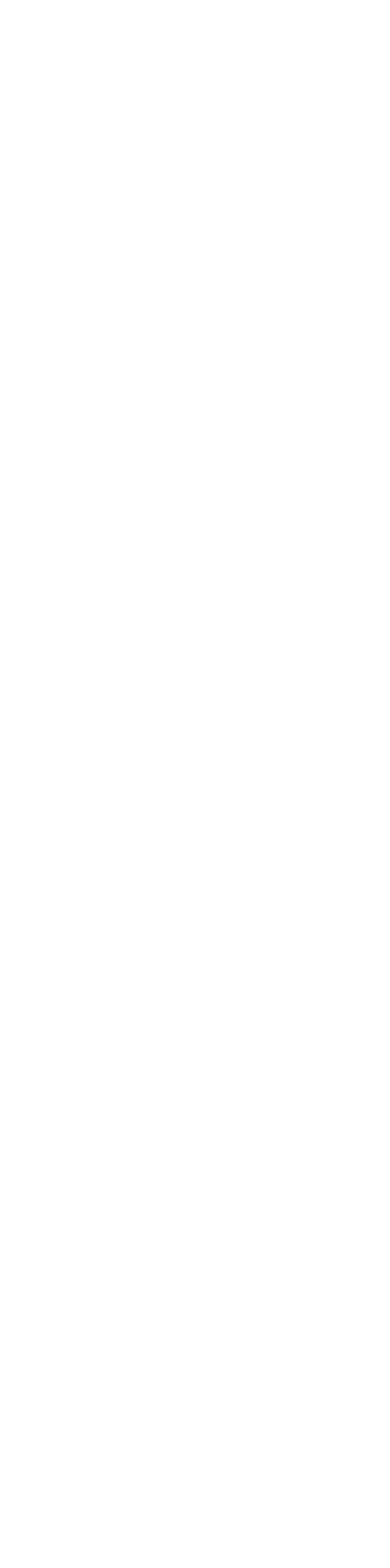
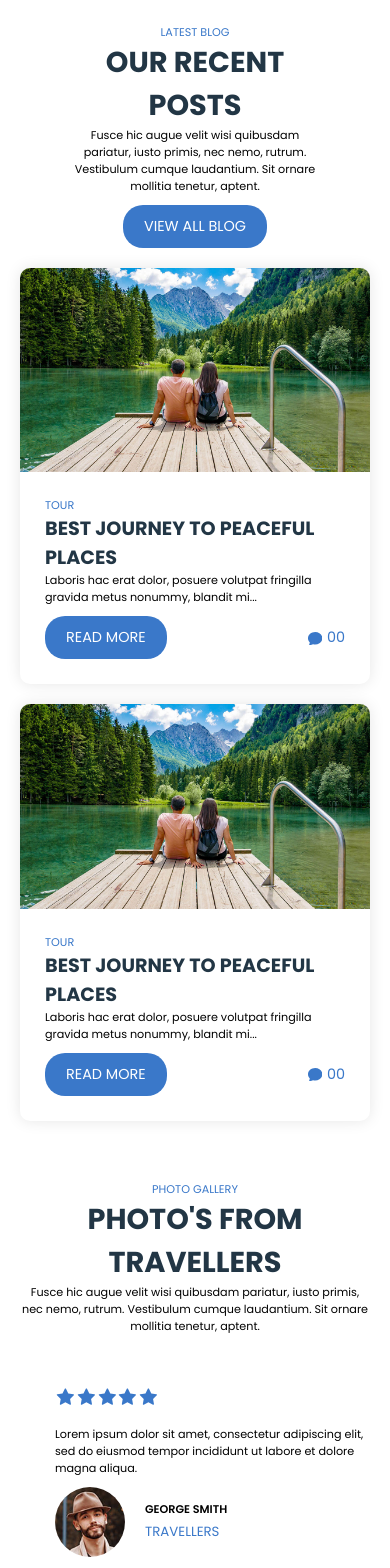
Before and after one commit to Shashikant2002/Travel-Site-From-Office, a React (Create React App) app: page / in a window 390 px wide. Shown: the part 9320-10888 px from the top of the page. Before the commit the page ends 9314 px from the top, so only its background shows below. Built offline with nearby package versions, Linux system fonts and the light colour scheme.

Commit message:
home res complete

```diff
--- a/src/App.js
+++ b/src/App.js
@@ -8,7 +8,7 @@ function App() {
    <>
       <Header />
       <Home />
-      {/* <Footer /> */}
+      <Footer />
    </>
   );
 }
--- a/src/Pages/Home.jsx
+++ b/src/Pages/Home.jsx
@@ -19,8 +19,8 @@ const Home = () => {
       <SpecialPackages />
       <PhotoGallery />
       <DiscountOffer />
-      {/* <LatestBlog /> */}
-      {/* <Review /> */}
+      <LatestBlog />
+      <Review />
     </>
   )
 }
--- a/src/components/Footer/Footer.jsx
+++ b/src/components/Footer/Footer.jsx
@@ -11,7 +11,7 @@ const Footer = () => {
         <>
             <footer className="footer">
                 <div className="container">
-                    <div className="footContent justifyContentBetween flex">
+                    <div className="footContent justifyContentBetween flex flexWrap">
                         <div className="col logoContent">
                             <div className="logo">
                                 <img src={Logo} alt="Footer Logo" />
--- a/src/components/Footer/footer.css
+++ b/src/components/Footer/footer.css
@@ -1,10 +1,12 @@
 .footer {
     background: rgba(34, 54, 69, 0.98);
-    padding: 80px 0 0 0;
+    padding: 30px 0 0 0;
 }
-.footer .footContent{
+
+.footer .footContent {
     padding: 0 0 40px 0;
 }
+
 .footer .footContent .logo {
     width: 100%;
     max-width: 200px;
@@ -18,16 +20,20 @@
     width: 25%;
     padding-right: 40px;
 }
-.footer .footContent .col:nth-child(1){
+
+.footer .footContent .col:nth-child(1) {
     width: 30%;
 }
-.footer .footContent .col:nth-child(2){
+
+.footer .footContent .col:nth-child(2) {
     width: 23%;
 }
-.footer .footContent .col:nth-child(3){
+
+.footer .footContent .col:nth-child(3) {
     width: 23%;
 }
-.footer .footContent .col:nth-child(4){
+
+.footer .footContent .col:nth-child(4) {
     width: 23%;
     padding: 0;
 }
@@ -61,9 +67,10 @@
     margin-bottom: 20px;
 }
 
-.footer .footContent .logoContent p{
+.footer .footContent .logoContent p {
     margin-top: 20px;
 }
+
 .footer .footContent .col .content {
     margin-top: 51px;
 }
@@ -82,61 +89,195 @@
     margin-left: 10px;
 }
 
-.footer .footContent .col .gallery figure{
+.footer .footContent .col .gallery figure {
     width: 100%;
     max-width: 70px;
     border-radius: 10px;
     overflow: hidden;
     margin: 5px 5px;
 }
-.footer .footContent .col .gallery img{
+
+.footer .footContent .col .gallery img {
     transition: .5s;
     cursor: pointer;
     width: 100%;
 }
-.footer .footContent .col .gallery figure:hover img{
+
+.footer .footContent .col .gallery figure:hover img {
     transform: scale(1.5);
 }
 
-.footer .addWithUs{
+.footer .addWithUs {
     padding: 30px 0 0 0;
     border-top: 1px solid #ffffff38;
 }
-.footer .addWithUs form{
+
+.footer .addWithUs form {
     margin-top: 10px;
 }
-.footer .addWithUs form input{
+
+.footer .addWithUs form input {
     outline: none;
     border: none;
     padding: 15px 30px;
     border-radius: 30px;
     width: 70%;
-    margin-right: 15px;
+    margin-right: 5px;
 }
-.footer .addWithUs form .globalBorderBtn{
+
+.footer .addWithUs form .globalBorderBtn {
     padding: 15px 30px;
     border-radius: 50px;
 }
 
-.footer .addWithUs .addUs{
+.footer .addWithUs .addUs {
     width: 50%;
 }
-.footer .addWithUs .termSocal .socal{
+
+.footer .addWithUs .termSocal .socal {
     justify-content: end;
 }
-.footer .addWithUs .termSocal .links p{
+
+.footer .addWithUs .termSocal .links p {
     margin: 0 10px;
 }
-.footer .addWithUs .termSocal .links a:hover{
+
+.footer .addWithUs .termSocal .links a:hover {
     color: #3A78C9;
 }
-.footer .addWithUs .termSocal .links{
+
+.footer .addWithUs .termSocal .links {
     margin-top: 10px;
 }
 
-.footer .bottomFot{
+.footer .bottomFot {
     margin-top: 80px;
     text-align: center;
     background: #223645;
     padding: 15px 0;
 }
+
+@media (max-width: 1100px) {
+    .footer .footContent .col {
+        padding-right: 20px;
+    }
+
+    .footer .footContent .col .content {
+        margin-top: 15px;
+        max-width: 215px;
+    }
+
+    .footer .footContent .col:nth-child(4) {
+        width: 25%;
+    }
+
+    .footer .footContent .col:nth-child(1) {
+        width: 29%;
+    }
+
+    .footer .footContent .col .gallery figure {
+        max-width: 55px;
+    }
+
+    .footer .addWithUs form input {
+        width: 60%;
+    }
+}
+
+@media (max-width: 1024px) {
+    .footer .footContent .col:nth-child(1) {
+        width: 50%;
+    }
+
+    .footer .footContent .col:nth-child(2) {
+        width: 25%;
+    }
+
+    .footer .footContent .col:nth-child(3) {
+        width: 25%;
+    }
+
+    .footer .footContent .col:nth-child(4) {
+        width: 30%;
+    }
+}
+
+@media (max-width: 768px) {
+    .footer .addWithUs {
+        flex-direction: column;
+    }
+
+    .footer .addWithUs .addUs {
+        width: 100%;
+    }
+
+    .footer .addWithUs .termSocal {
+        width: 100%;
+        margin-top: 20px;
+    }
+
+    .footer .addWithUs .termSocal .socal {
+        justify-content: left;
+    }
+
+    .footer .footContent .col:nth-child(1) {
+        width: 50%;
+    }
+
+    .footer .footContent .col:nth-child(2) {
+        width: 50%;
+        margin-top: 10px;
+    }
+
+    .footer .footContent .col:nth-child(3) {
+        width: 50%;
+        margin-top: 50px;
+    }
+
+    .footer .footContent .col:nth-child(4) {
+        width: 50%;
+        margin-top: 50px;
+    }
+
+    .footer .addWithUs form input {
+        width: 60%;
+    }
+
+    .footer .addWithUs form .globalBorderBtn {
+        margin-top: 10px;
+    }
+    .footer .bottomFot {
+        margin-top: 30px;
+    }
+}
+
+
+@media (max-width: 550px) {
+    .footer .footContent .col:nth-child(1) {
+        width: 100%;
+    }
+
+    .footer .footContent .col:nth-child(2) {
+        width: 100%;
+    }
+
+    .footer .footContent .col:nth-child(3) {
+        width: 100%;
+    }
+
+    .footer .footContent .col:nth-child(4) {
+        width: 100%;
+    }
+
+    .footer .addWithUs form input {
+        width: 60%;
+    }
+
+    .footer .addWithUs form .globalBorderBtn {
+        margin-top: 10px;
+    }
+
+    .footer .addWithUs form input {
+        width: 90%;
+    }
+}
--- a/src/components/latestBlog/latest.css
+++ b/src/components/latestBlog/latest.css
@@ -19,7 +19,6 @@
 
 .latestBlog .cards .card figure{
     overflow: hidden;
-    height: 100%;
     width: 40%;
 }
 .latestBlog .cards .card figure img{
@@ -30,6 +29,7 @@
 }
 .latestBlog .cards .card .card_content{
     width: 60%;
+    padding: 25px;
 }
 .latestBlog .cards{
     margin-top: 20px;
@@ -45,16 +45,12 @@
     border-radius: 10px;
     overflow: hidden;
     width: 50%;
-    height: 270px;
 }
 .latestBlog .cards .card:nth-child(1){
     margin-right: 10px;
 }
 .latestBlog .cards .card:nth-child(2){
     margin-left: 10px;
-}
-.latestBlog .cards .card .card_content{
-    padding: 25px;
 }
 .latestBlog .cards .card .card_content .buttons{
     margin-top: 10px;
@@ -71,3 +67,45 @@
 .latestBlog .cards .card .card_content h4{
     color: #223645;
 }
+
+
+@media (max-width: 1024px) {
+    .latestBlog .cards .card{
+        flex-direction: column;
+    }
+    .latestBlog .cards .card figure {
+        width: 100%;
+    }
+    .latestBlog .cards .card .card_content{
+        width: 100%;
+    }
+}
+
+@media (max-width: 768px) {
+    .latestBlog .cards{
+        flex-direction: column;
+        align-items: center;
+    }
+    .latestBlog .cards .card:nth-child(1) {
+        margin-right: 0px;
+        max-width: 450px;
+        width: 100%;
+    }
+    .latestBlog .cards .card:nth-child(2) {
+        margin-left: 0px;
+        margin-top: 20px;
+        max-width: 450px;
+        width: 100%;
+    }
+    .latestBlog .blogHeading{
+        flex-direction: column;
+    }
+    .latestBlog .blogHeading .sectionHeading {
+        text-align: center;
+    }
+    .latestBlog .blogHeading .viewAll{
+        width: 100%;
+        text-align: center;
+        margin-top: 10px;
+    }
+}
--- a/src/components/review/Review.jsx
+++ b/src/components/review/Review.jsx
@@ -40,7 +40,7 @@ const Review = () => {
 
                     <Carousel responsive={responsive}
                         infinite={true}
-
+                        removeArrowOnDeviceType={["tablet", "mobile"]}
                         className="cards">
                         <div className="card">
                             <p><AiFillStar /><AiFillStar /><AiFillStar /><AiFillStar /><AiFillStar /></p>
```
